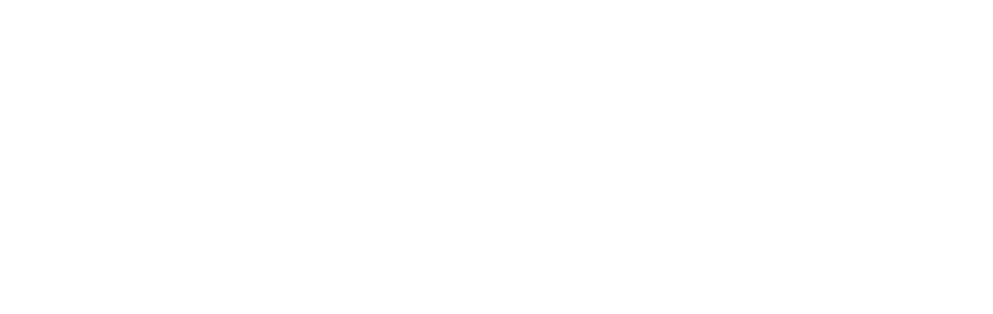
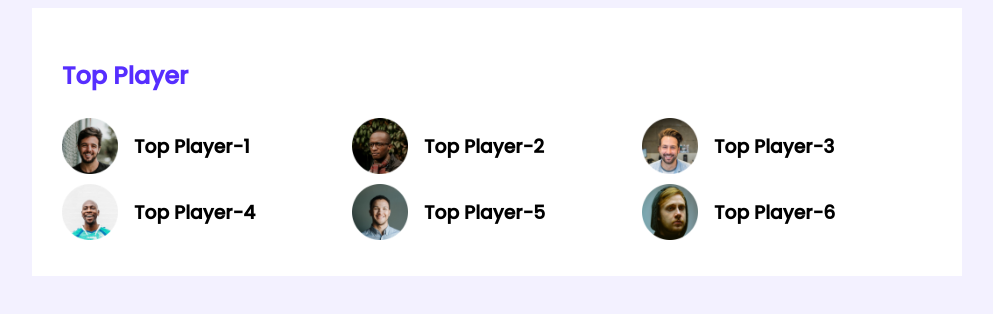
Before and after one commit to Fahad98723/landing-page, a plain HTML site: page index.html in a window 1280 px wide. Shown: the whole page, without its empty margins (143-1136 px from the left). Drawn offline with Linux system fonts and the light colour scheme.

Commit message:
top-player

```diff
--- a/index.html
+++ b/index.html
@@ -5,8 +5,45 @@
     <meta http-equiv="X-UA-Compatible" content="IE=edge">
     <meta name="viewport" content="width=device-width, initial-scale=1.0">
     <title>Document</title>
+    <!-- css -->
+    <link rel="stylesheet" href="styles/style.css">
 </head>
 <body>
+    <header>
 
+    </header>
+    <main>
+        <section class="container">
+            <div class="top-player">
+                <h1 class="top-title">Top Player</h1>
+                <div class="players">
+                    <div class="player">
+                        <img src="images/players/player-1.png" alt="">
+                        <h3 class="player-name">Top Player-1</h3>
+                    </div>
+                    <div class="player">
+                        <img src="images/players/player-2.png" alt="">
+                        <h3 class="player-name">Top Player-2</h3>
+                    </div>
+                    <div class="player">
+                        <img src="images/players/player-3.png" alt="">
+                        <h3 class="player-name">Top Player-3</h3>
+                    </div>
+                    <div class="player">
+                        <img src="images/players/player-4.png" alt="">
+                        <h3 class="player-name">Top Player-4</h3>
+                    </div>
+                    <div class="player">
+                        <img src="images/players/player-5.png" alt="">
+                        <h3 class="player-name">Top Player-5</h3>
+                    </div>
+                    <div class="player">
+                        <img src="images/players/player-6.png" alt="">
+                        <h3 class="player-name">Top Player-6</h3>
+                    </div>
+                </div>
+            </div>
+        </section>
+    </main>
 </body>
 </html>
--- /dev/null
+++ b/styles/style.css
@@ -0,0 +1,37 @@
+/* font */
+@import url('https://fonts.googleapis.com/css2?family=Poppins:wght@500&family=Roboto:wght@500&display=swap');
+/* common css */
+body{
+    font-family: 'Poppins', sans-serif;
+    /* font-family: 'Roboto', sans-serif; */
+    background: #F3F1FF;
+}
+/* top player and top blog css */
+main{
+    display: flex;
+    justify-content: center;
+}
+.container{
+    width: 870px;
+    background: #FFFFFF;
+    padding: 30px;
+}
+.top-title{
+    color: #562EFF;
+    font-size: 24px;
+}
+.players{
+    display: grid;
+    grid-template-columns: repeat(3 , 1fr);
+}
+.player{
+    display: flex;
+    align-items: center;
+}
+.player img{
+    height: 56px;
+    width: 56px;
+}
+.player-name{
+    margin-left: 16px;
+}
```
